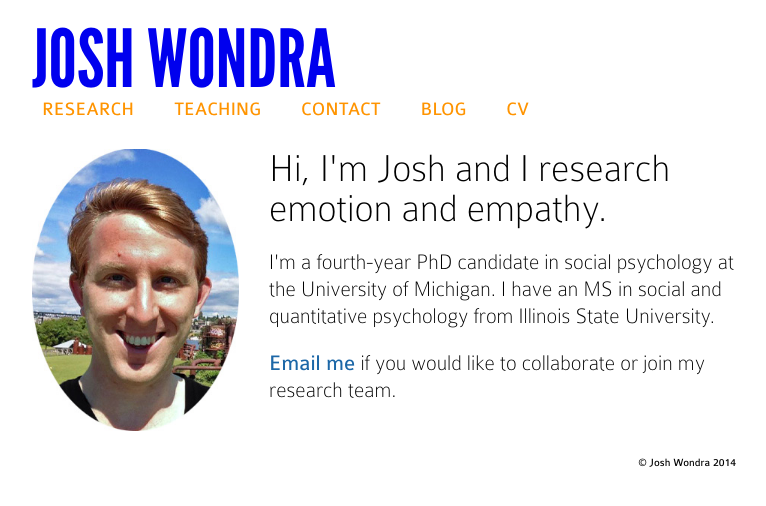
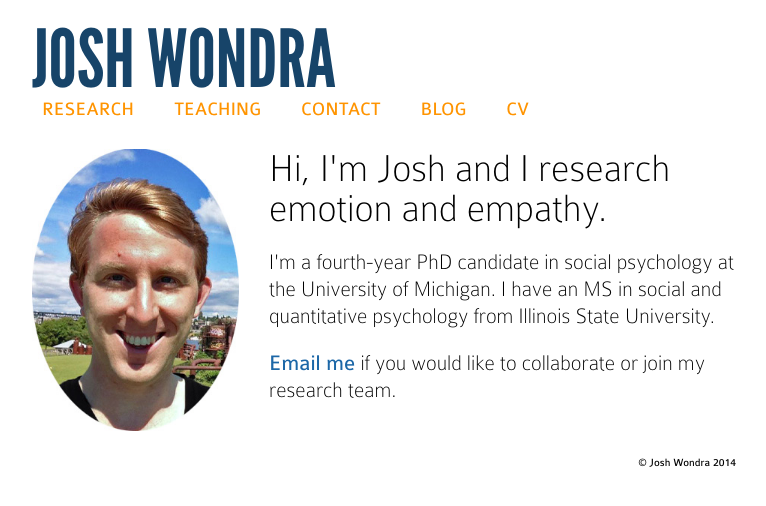
Before and after one commit to joshwondra/joshwondra.com, a Jekyll site: the page index.html, which Jekyll copies as it is, in a window 1280 px wide. Shown: the top 506 px of the page, without its empty margins (256-1022 px from the left). Built offline with Jekyll 4.4.1, drawn with Linux system fonts in a browser that asks for light colours.

Commit message:
Fix header color

```diff
--- a/css/style.css
+++ b/css/style.css
@@ -76,7 +76,7 @@ header {
 	text-transform: uppercase;
 }
 
-header a:visited {
+header a, a:visited {
 	color: #174469;
 }
 
```
